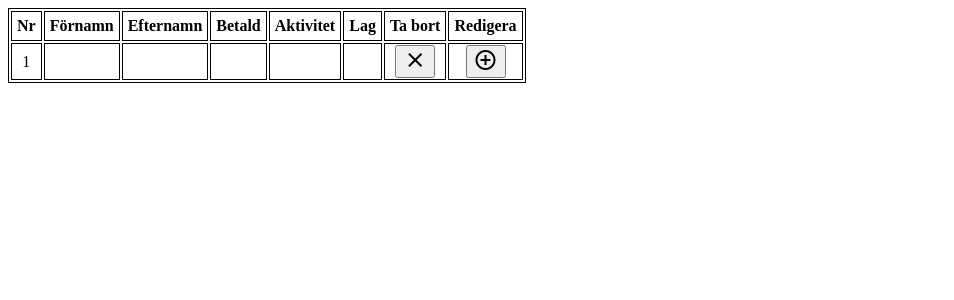
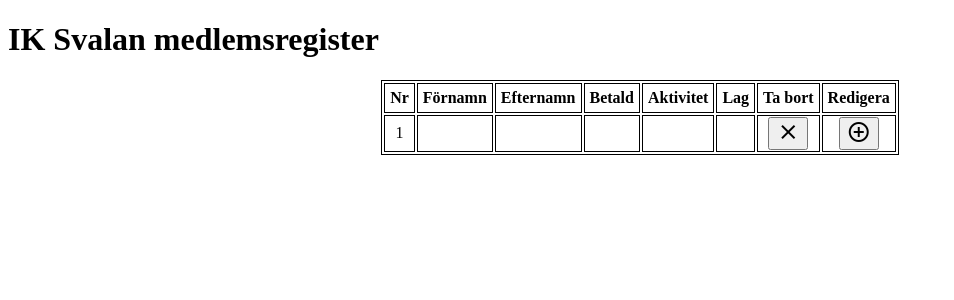
Before and after one commit to ElizaAlbert/Labb-2-PHP, a PHP site: page / in a window 1280 px wide. Shown: the top 300 px of the page, without its empty margins (0-954 px from the left). Run offline with PHP 8.4, Linux system fonts and the light colour scheme; tables that the repository leaves empty or names only in its code hold one stand-in row (values such as "Sample post"); data that the repository does not hold is empty.

Commit message:
Minor style changes

```diff
--- a/Index.php
+++ b/Index.php
@@ -34,6 +34,7 @@
 </head>
 
 <body>
+  <h1>IK Svalan medlemsregister</h1>
   <table>
     <tr>
       <th>Nr</th>
@@ -58,8 +59,6 @@
       echo "<td><button type='button'><i class='material-icons'>add_circle_outline</i></button></td>";
       echo "</tr>";
     }
-
-
     ?>
   </table>
 
--- a/assets/style.css
+++ b/assets/style.css
@@ -2,7 +2,7 @@
 th,
 td {
   border: 1px solid black;
-
+  margin: auto;
 }
 
 th {
```
